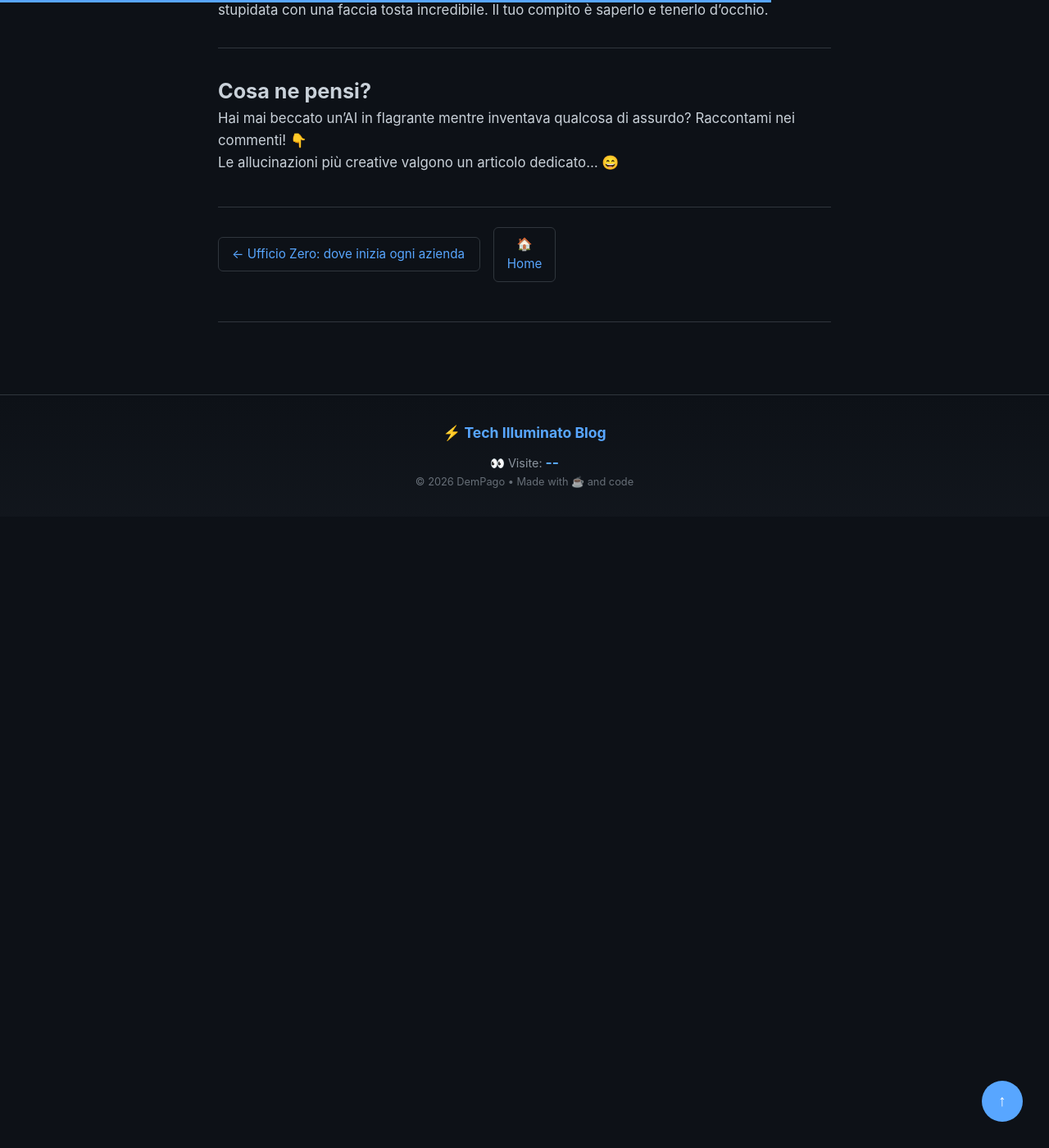
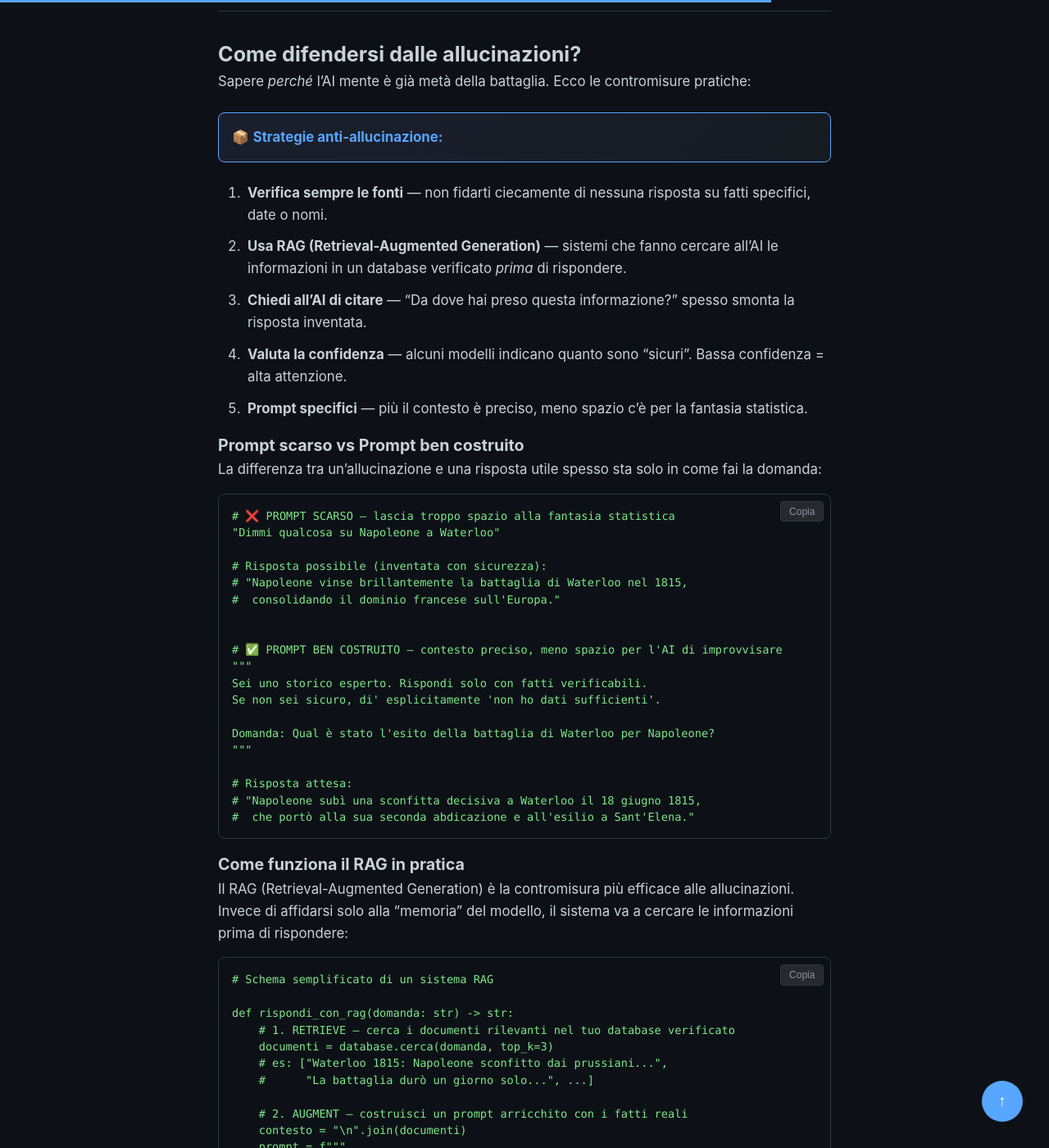
Before and after one commit to DemPago/DemPago.github.io, a Jekyll site: the page built from _posts/2026-02-28-ai-cazzara.md, in a window 1280 px wide and 1400 px high, scrolled down 3730 px. Shown: the whole window at 82% size. Built offline with Jekyll 4.4.1, drawn with Linux system fonts in a browser that asks for light colours; comment, search, counter and statistics services are not loaded; some of the changed text lies outside the part shown.

Commit message:
Arricchisci articolo AI Cazzara con esempi di codice Python, prompt e schema RAG

````diff
--- a/_posts/2026-02-28-ai-cazzara.md
+++ b/_posts/2026-02-28-ai-cazzara.md
@@ -30,6 +30,44 @@
 - **La trappola della fluidità:** Il modello è ottimizzato per essere piacevole e naturale. Se la risposta corretta è rara, l'AI potrebbe scegliere una risposta sbagliata ma *"grammaticalmente molto probabile"*.
 
 In parole povere: se la prima parola è corretta, la seconda è verosimile, la terza può imboccare un **"binario morto"** di significato. Da lì in poi, l'AI continuerà a correre creando un mondo assurdo — ma scritto in un italiano perfetto.
+
+Ecco una simulazione didattica in Python di come un LLM sceglie il prossimo token:
+
+```python
+import random
+
+# Tabella di probabilità: dato un token, quali sono i possibili successivi?
+# Questi pesi vengono "appresi" durante il training su miliardi di testi.
+transizioni = {
+    "Napoleone":   {"vinse": 0.30, "perse": 0.25, "era": 0.30, "cucinò": 0.15},
+    "vinse":       {"a": 0.60, "contro": 0.30, "la": 0.10},
+    "perse":       {"a": 0.70, "contro": 0.20, "tutto": 0.10},
+    "a":           {"Waterloo": 0.80, "Parigi": 0.20},
+    "cucinò":      {"lasagne": 0.90, "pasta": 0.10},
+}
+
+def prossimo_token(token_corrente):
+    opzioni = transizioni.get(token_corrente, {})
+    if not opzioni:
+        return None
+    tokens = list(opzioni.keys())
+    pesi  = list(opzioni.values())
+    return random.choices(tokens, weights=pesi, k=1)[0]
+
+# Genera una frase partendo da "Napoleone"
+frase = ["Napoleone"]
+for _ in range(3):
+    prossimo = prossimo_token(frase[-1])
+    if prossimo is None:
+        break
+    frase.append(prossimo)
+
+print(" ".join(frase))
+# Output possibile: "Napoleone vinse a Waterloo"  ✅
+# Output possibile: "Napoleone cucinò lasagne"     ❌ (allucinazione!)
+```
+
+Nota il 15% di probabilità su `cucinò`: basta che i dati di training siano sporchi o sbilanciati e l'AI imbocca tranquillamente il binario sbagliato — con la stessa voce autorevole.
 
 > 💡 *Te lo spiega Dem*: "È come un autocomplete impazzito. Il telefono ti suggerisce parole che 'suonano bene' dopo le precedenti, anche se il risultato finale non ha senso. Gli LLM fanno la stessa cosa, ma su scala miliardaria."
 
@@ -76,6 +114,66 @@
 4. **Valuta la confidenza** — alcuni modelli indicano quanto sono "sicuri". Bassa confidenza = alta attenzione.
 5. **Prompt specifici** — più il contesto è preciso, meno spazio c'è per la fantasia statistica.
 
+### Prompt scarso vs Prompt ben costruito
+
+La differenza tra un'allucinazione e una risposta utile spesso sta solo in come fai la domanda:
+
+```
+# ❌ PROMPT SCARSO — lascia troppo spazio alla fantasia statistica
+"Dimmi qualcosa su Napoleone a Waterloo"
+
+# Risposta possibile (inventata con sicurezza):
+# "Napoleone vinse brillantemente la battaglia di Waterloo nel 1815,
+#  consolidando il dominio francese sull'Europa."
+
+
+# ✅ PROMPT BEN COSTRUITO — contesto preciso, meno spazio per l'AI di improvvisare
+"""
+Sei uno storico esperto. Rispondi solo con fatti verificabili.
+Se non sei sicuro, di' esplicitamente 'non ho dati sufficienti'.
+
+Domanda: Qual è stato l'esito della battaglia di Waterloo per Napoleone?
+"""
+
+# Risposta attesa:
+# "Napoleone subì una sconfitta decisiva a Waterloo il 18 giugno 1815,
+#  che portò alla sua seconda abdicazione e all'esilio a Sant'Elena."
+```
+
+### Come funziona il RAG in pratica
+
+Il RAG (Retrieval-Augmented Generation) è la contromisura più efficace alle allucinazioni. Invece di affidarsi solo alla "memoria" del modello, il sistema va a cercare le informazioni prima di rispondere:
+
+```python
+# Schema semplificato di un sistema RAG
+
+def rispondi_con_rag(domanda: str) -> str:
+    # 1. RETRIEVE — cerca i documenti rilevanti nel tuo database verificato
+    documenti = database.cerca(domanda, top_k=3)
+    # es: ["Waterloo 1815: Napoleone sconfitto dai prussiani...",
+    #      "La battaglia durò un giorno solo...", ...]
+
+    # 2. AUGMENT — costruisci un prompt arricchito con i fatti reali
+    contesto = "\n".join(documenti)
+    prompt = f"""
+    Usa SOLO le informazioni seguenti per rispondere.
+    Se la risposta non è nei documenti, di' 'non lo so'.
+
+    Documenti:
+    {contesto}
+
+    Domanda: {domanda}
+    """
+
+    # 3. GENERATE — ora l'LLM risponde con dati verificati, non inventati
+    risposta = llm.genera(prompt)
+    return risposta
+
+# Risultato: l'AI non può "inventare" perché il contesto la vincola ai fatti reali
+```
+
+> 💡 *Te lo spiega Dem*: "Il RAG è come dare all'AI un foglietto con i dati giusti prima dell'esame. Non si fida più solo di quello che ricorda — consulta le fonti vere. Questo taglia drasticamente le allucinazioni sui fatti specifici."
+
 ---
 
 ## Il paradosso dell'AI Cazzara
````
